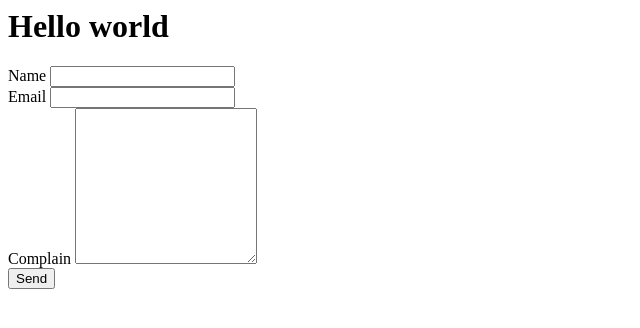
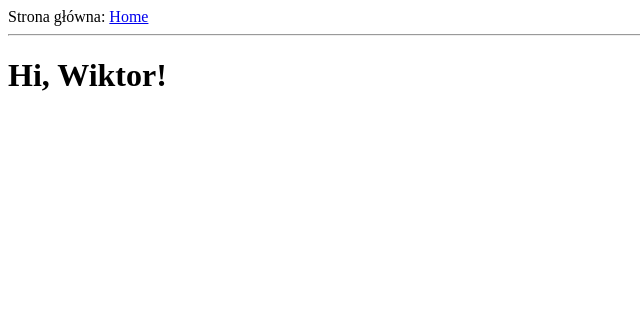
Before and after one commit to Wiktor2013/stronka, a Flask app: page / in a window 1280 px wide. Shown: the top 328 px of the page, without its empty margins (0-640 px from the left). Run offline with Flask 2, Linux system fonts and the light colour scheme.

Commit message:
walka z flaskiem

```diff
--- a/website/__init__.py
+++ b/website/__init__.py
@@ -5,17 +5,5 @@ app.config['SECRET_KEY'] = 'dupa'
 
 @app.route("/", methods=["GET", "POST"])
 def home():
-    # if request.method == "POST":
-    #     dane = dict(request.form)
-    #     print(dane)
-    #     # return f"Thanks, {request.form.get('name')}"
-    #     with open("complaints.txt", "a") as f:
-    #         f.write(dane["name"] + ";" + dane["email"] + ";" + dane["complain"] + "\n")
-    #     return render_template("home.html", message=f"Thanks, {dane['name']}")
-
-    return render_template("home.html", message="")
-
-@app.route('/login', methods=['GET', 'POST'])
-def login():
-    data = request.form
-    return render_template('login.html', boolean=True)
+    user = {'username': 'Wiktor'}
+    return render_template('home.html', title='Home', user=user)
--- /dev/null
+++ b/website/templates/base.html
@@ -0,0 +1,16 @@
+<!DOCTYPE html>
+<html lang="en">
+<head>
+    <meta charset="UTF-8">
+    {% if title %}
+      <title>{{ title }} - Strona główna</title>
+      {% else %}
+      <title>Witamy</title>
+      {% endif %}
+    </head>
+<body>
+<div>Strona główna: <a href="/">Home</a></div>
+        <hr>
+        {% block content %}{% endblock %}
+</body>
+</html>
--- a/website/templates/home.html
+++ b/website/templates/home.html
@@ -1,16 +1,15 @@
-<h1>Hello world</h1>
-<form method="POST">
-    <div>
-        <label for="name">Name</label>
-        <input id="name" name="name">
-    </div>
-    <div>
-        <label for="email">Email</label>
-        <input id="email" name="email">
-    </div>
-    <div>
-        <label for="complain">Complain</label>
-        <textarea id="complain" name="complain" rows="10"></textarea>
-    </div>
-    <button type="submit">Send</button>
-</form>
+{% extends "base.html" %}
+{% block content %}
+    <h1>Hi, {{ user.username }}!</h1>
+{% endblock %}
+<!--<!doctype html>-->
+<!--<html>-->
+<!--    <head>-->
+<!--        <title>{{ title }} - Strona główna</title>-->
+<!--    </head>-->
+<!--    <body>-->
+<!--        <center>-->
+<!--        <h1>Hello, {{ user.username }}!</h1>-->
+<!--        </center>-->
+<!--    </body>-->
+<!--</html>-->
--- a/website/templates/login.html
+++ b/website/templates/login.html
@@ -1,3 +1,4 @@
+<center>
 <div class="login">
   <div class="heading">
     <h2>Sign in</h2>
@@ -17,3 +18,4 @@
        </form>
  		</div>
  </div>
+</center>
```
